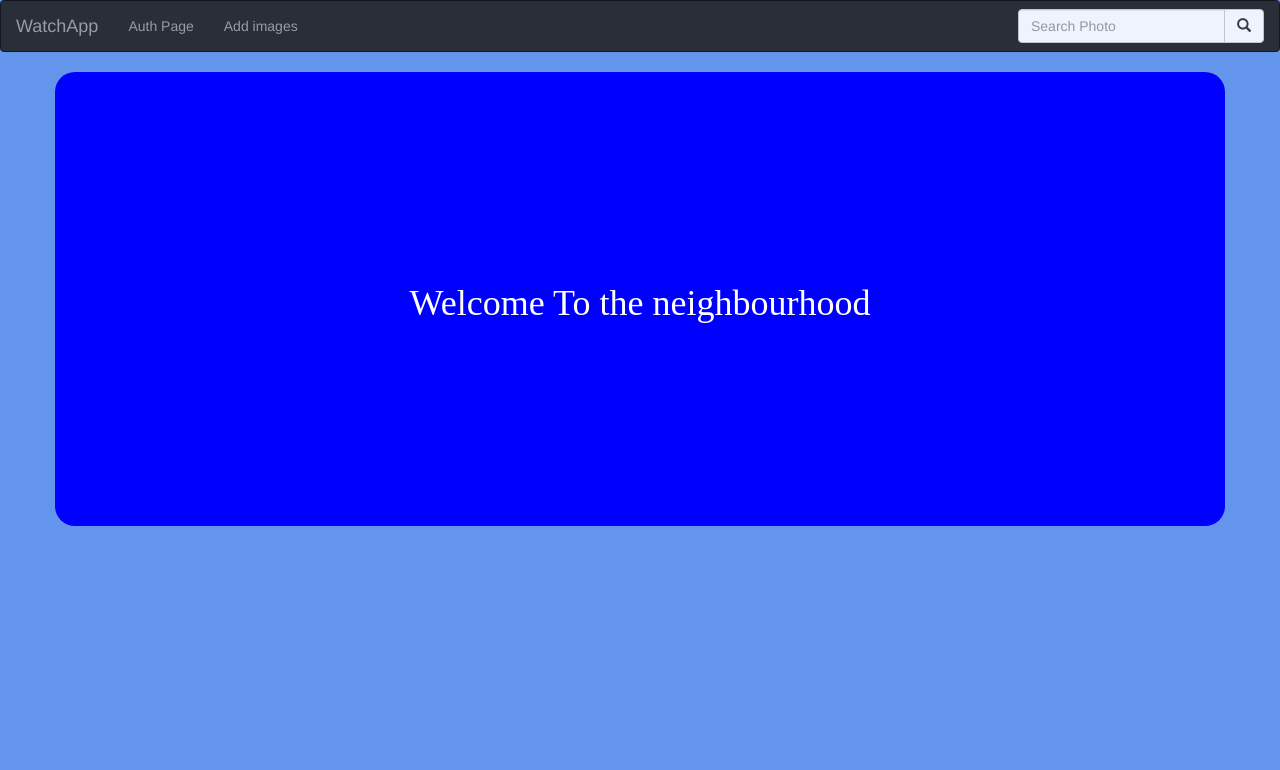
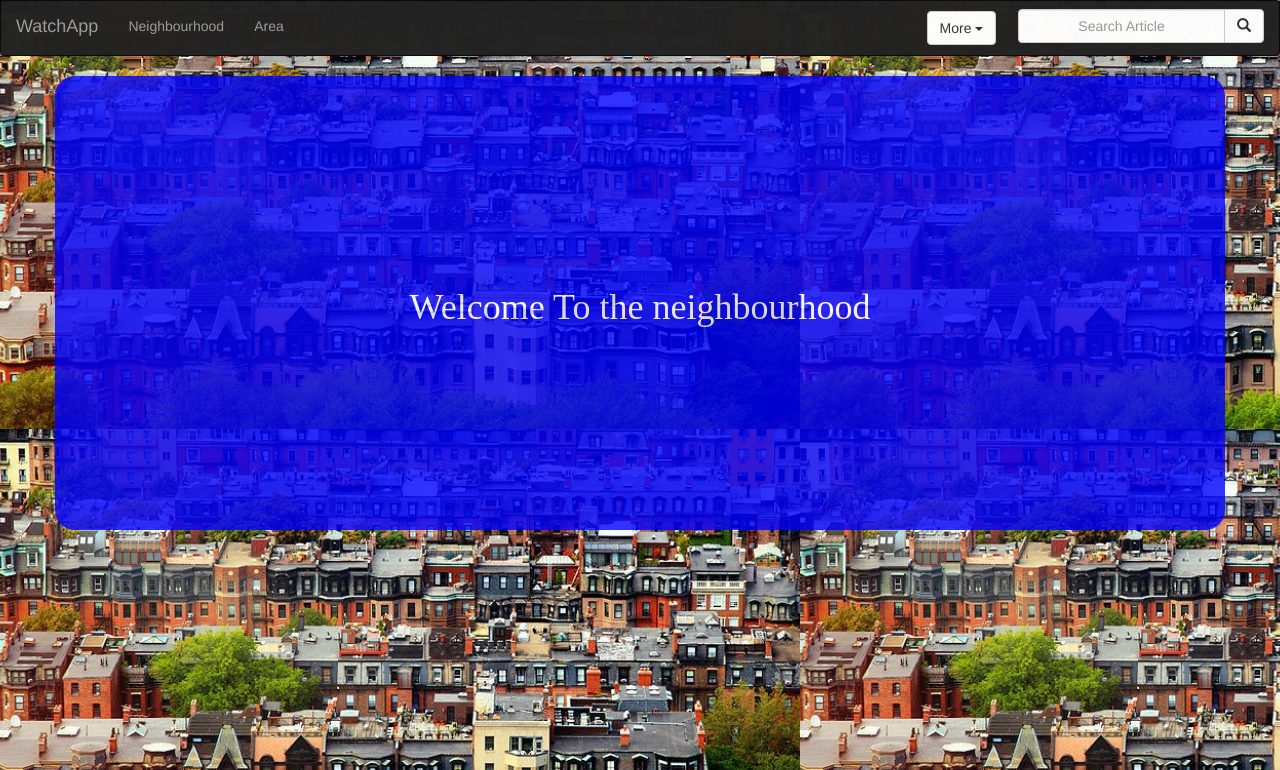
Before and after one commit to ramza007/WatchApp, a Django app: page / in a window 1280 px wide. Shown: the top 770 px of the page. Run offline with Django 3.2, Linux system fonts and the light colour scheme; some libraries are stand-ins or nearby versions.

Commit message:
added search and drop down list

```diff
--- a/appwatch/templates/index.html
+++ b/appwatch/templates/index.html
@@ -18,6 +18,8 @@
 <style>
     .container{
         background-color: blue;
+        background-attachment: fixed;
+        opacity: 0.8;
         text-align: center;
         padding: 15%;
         color: white;
@@ -26,7 +28,7 @@
     }
 
     body{
-        background-color: cornflowerblue;
+        background-image: url('./static/images/wall.jpg');
     }
 </style>
 
--- a/appwatch/templates/navbar.html
+++ b/appwatch/templates/navbar.html
@@ -7,7 +7,7 @@
 </head>
 
 <body>
-    <nav class="navbar navbar-inverse" role="navigation" style="opacity: 0.89;">
+    <nav class="navbar navbar-inverse" role="navigation" style="opacity: 0.98;">
         <div class="container-fluid">
             <div class="navbar-header">
                 <button type="button" class="navbar-toggle" data-toggle="collapse" data-target=".navbar-collapse">
@@ -17,19 +17,13 @@
                     <span class="icon-bar"></span>
                 </button>
                 <a class="navbar-brand" href="/">WatchApp</a>
-                <!-- <div class="navbar-collapse collapse" style="color: white">
-                            <ul class="nav navbar-nav navbar-right">
-                                <li>Hello</li>
-                                <li>Just Go Home</li>
-                            </ul>
-                        </div> -->
             </div>
             <ul class="nav navbar-nav navbar-left">
                 <li>
-                    <a href="/admin">Auth Page</a>
+                    <a href="/admin">Neighbourhood</a>
                 </li>
                 <li>
-                    <a href="/admin/display/images/">Add images</a>
+                    <a href="/admin/display/images/">Area</a>
                 </li>
             </ul>
             <!-- Adding a search form  -->
@@ -38,7 +32,7 @@
                 <form class="navbar-form" role="search" action="/">
 
                     <div class="input-group">
-                        <input type="text" class="form-control" placeholder="Search Photo" name="photos">
+                        <input type="text" class="form-control" placeholder="Search Article" name="articles" style="text-align: center;">
                         <div class="input-group-btn">
                             <button class="btn btn-default" type="submit">
                                 <i class="glyphicon glyphicon-search"></i>
@@ -50,8 +44,31 @@
             </div>
             <!-- search form end -->
 
-        </div>
+    <!--Drop Down list -->
+            <div class="navbar-right">
 
+                <ul style="list-style:none; position: relative; margin-top:10px;float:right; color:rgb(19, 175, 167); margin-right: 6%;">
+                    <li class="dropdown" style="color:rgb(17, 123, 175);">
+                        <a href="#" class="dropdown-toggle btn btn-default" data-toggle="dropdown" role="button" aria-expanded="false">More
+                            <span class="caret"></span>
+                        </a>
+                        <ul class="dropdown-menu" role="menu">
+                            <li>
+                                <a href="/accounts/password/change">Change Password</a>
+                            </li>
+                            <li>
+                                <a href="/update/profile/">Update Profile</a>
+                            </li>
+                            <li>
+                                <a href="/post">Post Article</a>
+                            </li>
+                            <li>
+                                <a href="/logout">Logout</a>
+                            </li>
+                        </ul>
+                    </li>
+            </div>
+    <!--End of drop down list-->
     </nav>
 </body>
 
--- a/appwatch/urls.py
+++ b/appwatch/urls.py
@@ -1,12 +1,18 @@
 """
 App routes
 """
-#-----------------------------App Routes------------------------#
 
 
 from django.conf.urls import url
 from . import views
+from django.conf import settings
+from django.conf.urls.static import static
+
+#-----------------------------App Routes------------------------#
 
 urlpatterns=[
     url(r'^$',views.index,name = 'index'),
 ]
+
+if settings.DEBUG:
+    urlpatterns+= static(settings.MEDIA_URL, document_root = settings.MEDIA_ROOT)
--- a/watch/settings.py
+++ b/watch/settings.py
@@ -64,6 +64,7 @@ TEMPLATES = [
                 'django.template.context_processors.request',
                 'django.contrib.auth.context_processors.auth',
                 'django.contrib.messages.context_processors.messages',
+                'django.template.context_processors.media',
             ],
         },
     },
@@ -122,3 +123,6 @@ USE_TZ = True
 # https://docs.djangoproject.com/en/1.11/howto/static-files/
 
 STATIC_URL = '/static/'
+
+MEDIA_URL = '/media/'
+MEDIA_ROOT = os.path.join(BASE_DIR, 'media')
```
Also changed, not shown: appwatch/static/images/wall.jpg (added).
